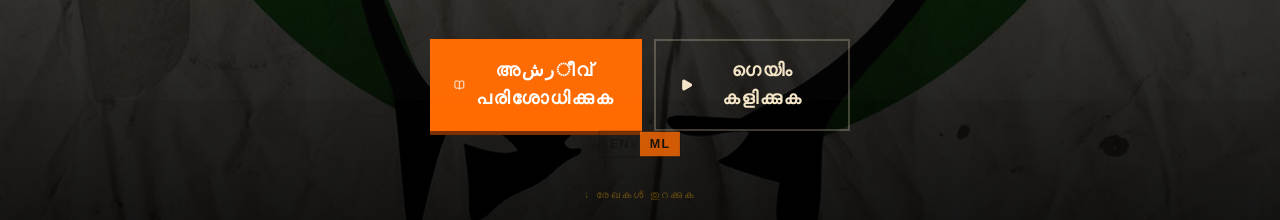
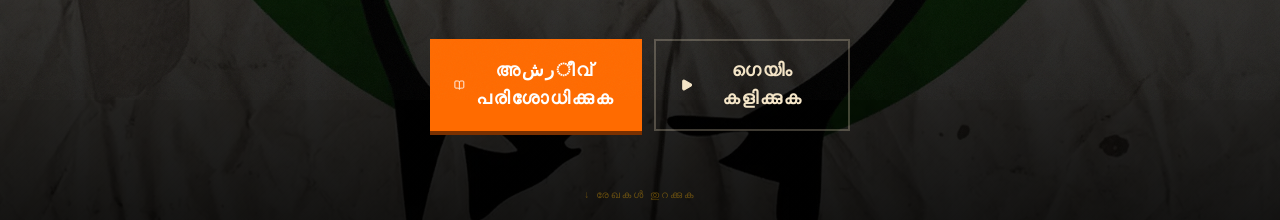
Before and after one commit to rohithvijayan/DealGame, a Next.js app in the folder deal-game/: page /intel in a window 1280 px wide. Shown: the part 1060-1280 px from the top of the page. Built offline with nearby package versions, Linux system fonts and the light colour scheme; a web font is replaced by a local one.

Commit message:
removed Toggle language

```diff
--- a/deal-game/src/components/intel/IntelLandingClient.tsx
+++ b/deal-game/src/components/intel/IntelLandingClient.tsx
@@ -287,8 +287,6 @@ export default function IntelLandingClient({ defectors, stats }: Props) {
                         className="absolute bottom-6 flex flex-col items-center gap-4"
                         style={{ zIndex: 30 }}
                     >
-                        <LangToggle variant="light" className="scale-125 mb-4 opacity-80" />
-
                         <div
                             style={{
                                 fontFamily: lang === 'ml' ? 'var(--font-anek-ml)' : 'var(--font-special-elite)',
```
